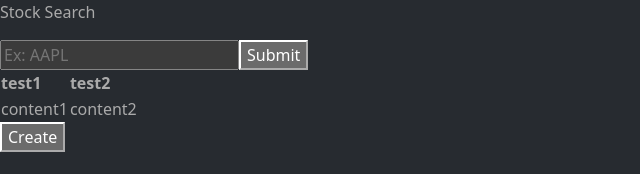
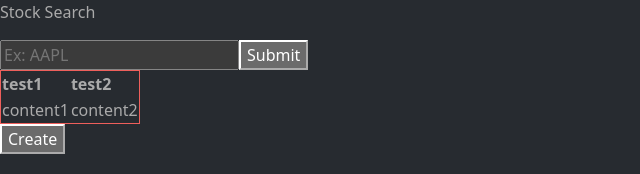
Before and after one commit to davemann100/InvestmentInsights, a React (Create React App) app in the folder client/: page /dashboard in a window 1280 px wide. Shown: the part 142-316 px from the top of the page, without its empty margins (0-640 px from the left). Built offline with nearby package versions, Linux system fonts and the light colour scheme.

Commit message:
dashboard table refactor

```diff
--- a/client/src/components/Dashboard.jsx
+++ b/client/src/components/Dashboard.jsx
@@ -1,6 +1,6 @@
 import React, { useState } from "react";
 
-const Dashboard = () => {
+const Dashboard = (props) => {
   return (
     <div>
       <h1>Dashboard.jsx</h1>
@@ -8,14 +8,18 @@ const Dashboard = () => {
       <p>Stock Search</p>
       <input placeholder="Ex: AAPL" />
       <button>Submit</button>
-      <table>
+      <table className="border border-danger">
         <thead>
-          <th>test1</th>
-          <th>test2</th>
+          <tr>
+            <th>test1</th>
+            <th>test2</th>
+          </tr>
         </thead>
         <tbody>
-          <td>content1</td>
-          <td>content2</td>
+          <tr>
+            <td>content1</td>
+            <td>content2</td>
+          </tr>
         </tbody>
       </table>
       <button>Create</button>
```
